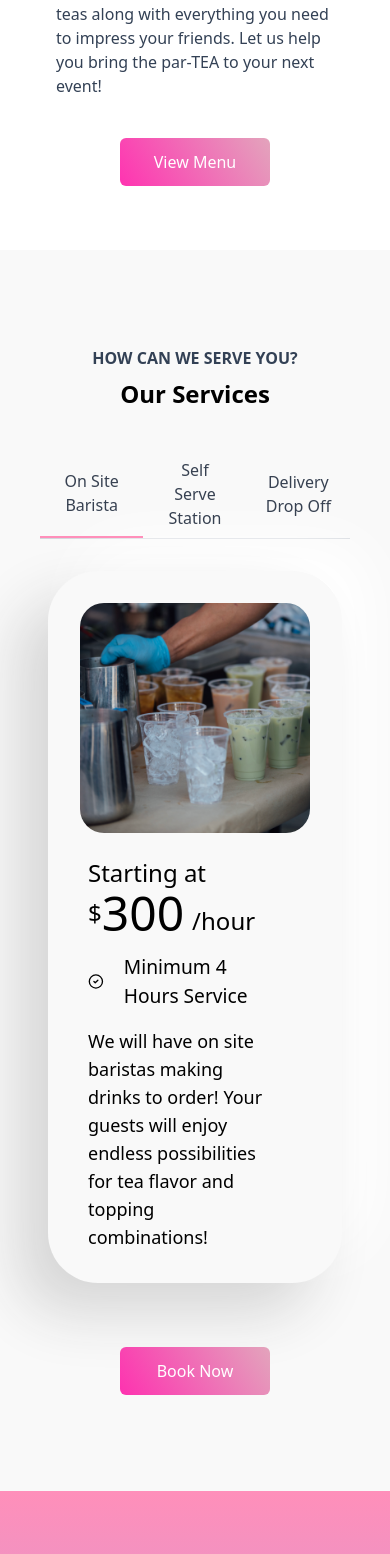
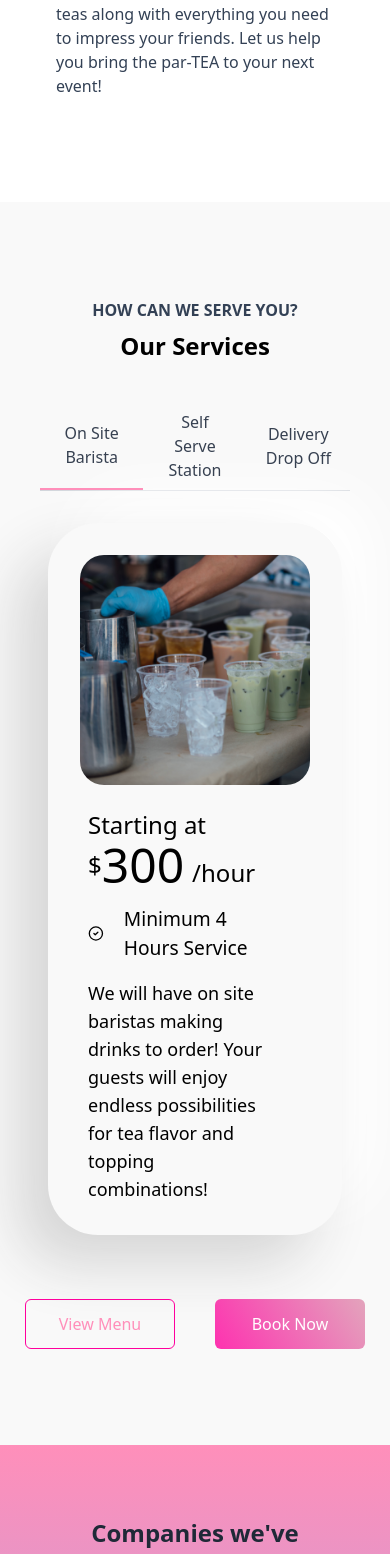
Before and after one commit to maaabilly/TarosBobaBar, a React (Vite) app: page / in a window 390 px wide. Shown: the part 1440-2994 px from the top of the page. Built offline with nearby package versions, Linux system fonts and the light colour scheme; a web font is replaced by a local one.

Commit message:
btn styling and placement

```diff
--- a/src/components/About.jsx
+++ b/src/components/About.jsx
@@ -1,6 +1,5 @@
 import { groupCheers } from '../assets';
 import { about } from '../constants';
-import Button from './Button';
 
 const About = () => {
   return (
@@ -23,10 +22,9 @@ const About = () => {
           <h2 className="md:text-4xl sm:text-3xl text-2xl font-bold mt-2 mb-4">
             {about.heading}
           </h2>
-          <h3 className="text-slate-700 max-w-[700px] mb-10">{about.content}</h3>
-          <Button style="primary" href="/menu" className="md:hidden w-[150px]">
-            View Menu
-          </Button>
+          <h3 className="text-slate-700 max-w-[700px] mb-10">
+            {about.content}
+          </h3>
         </div>
       </div>
     </div>
--- a/src/components/Button.jsx
+++ b/src/components/Button.jsx
@@ -1,11 +1,11 @@
 const Button = ({ className, style, children, href }) => {
   const classes =
-    'font-medium py-3 rounded-md text-nowrap transition-all btn-gradient hover:font-semibold hover:tracking-wider';
+    'font-medium py-3 rounded-md text-nowrap transition-all  hover:font-semibold hover:scale-105';
   const renderStyle = (style) => {
     if (style === 'primary') {
-      return 'bg-violet-500 text-white hover:bg-color-brightPink';
+      return 'bg-violet-500 text-white btn-gradient hover:bg-color-brightPink';
     } else {
-      return '';
+      return 'text-color-hotPink bg-transparent border border-solid border-color-brightPink hover:text-color-brightPink';
     }
   };
 
--- a/src/components/Pricing.jsx
+++ b/src/components/Pricing.jsx
@@ -20,11 +20,7 @@ const Pricing = () => {
           <div className="py-4">
             <div className="flex flex-col md:flex-row items-center mb-8 p-8 overflow-hidden neumorphism">
               <div className="flex-1 mb-4 md:mb-0 justify-center flex">
-                <img
-                  src={barista}
-                  alt="barista"
-                  className="rounded-3xl"
-                />
+                <img src={barista} alt="barista" className="rounded-3xl" />
               </div>
 
               <div className="flex justify-start flex-col flex-1 px-10 pl-2 md:pl-10">
@@ -132,7 +128,10 @@ const Pricing = () => {
           </div>
         </Tab>
       </Tabs>
-      <div className="w-full flex justify-center">
+      <div className="w-full flex justify-center gap-10">
+        <Button style="secondary" href="/menu" className="md:w-[180px] w-[150px]">
+          View Menu
+        </Button>
         <Button
           style="primary"
           href="https://tarosbobabar.paperform.co"
--- a/tailwind.config.js
+++ b/tailwind.config.js
@@ -13,6 +13,9 @@ export default {
           ivory: '#FAFCEB',
           lavender: '#aba4e3',
         },
+        backgroundImage: {
+          'linear-gradient': 'linear-gradient(58deg,#ff009d,#aba4e3)',
+        },
       },
     },
   },
```
